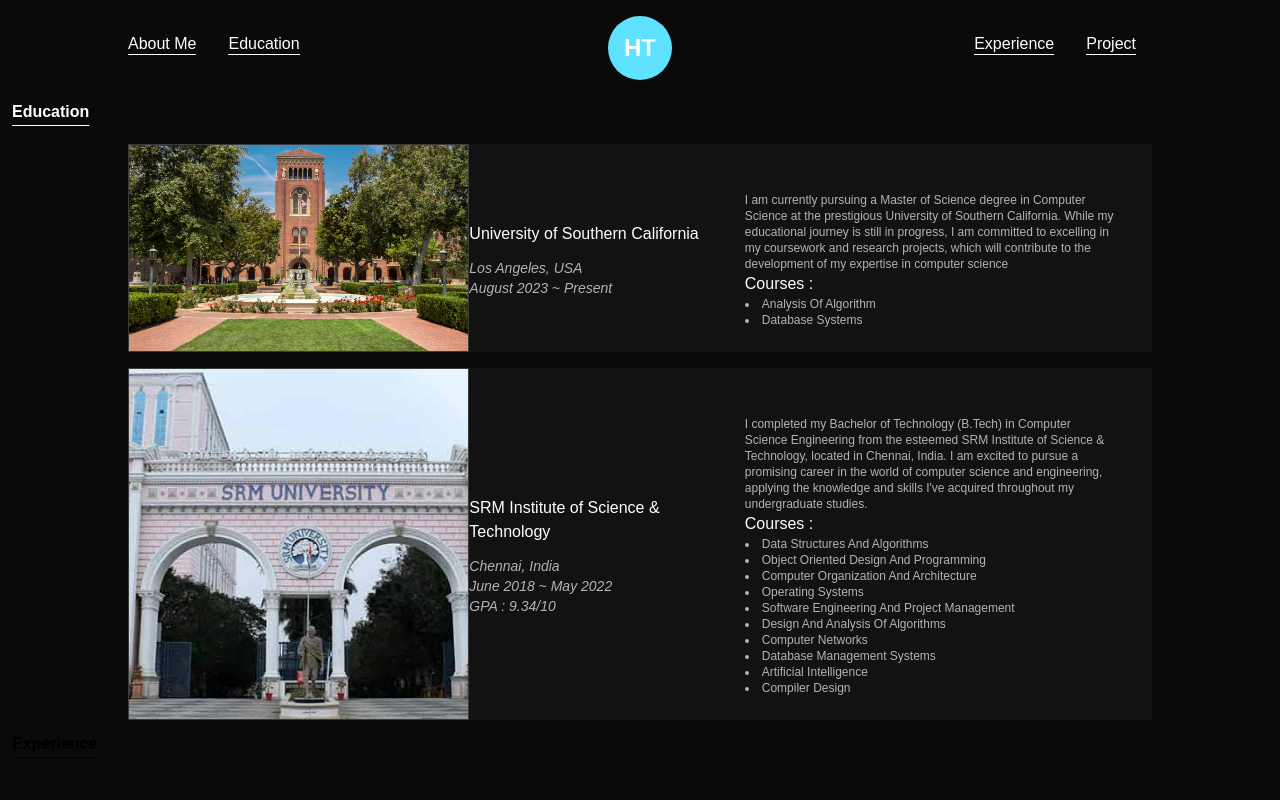
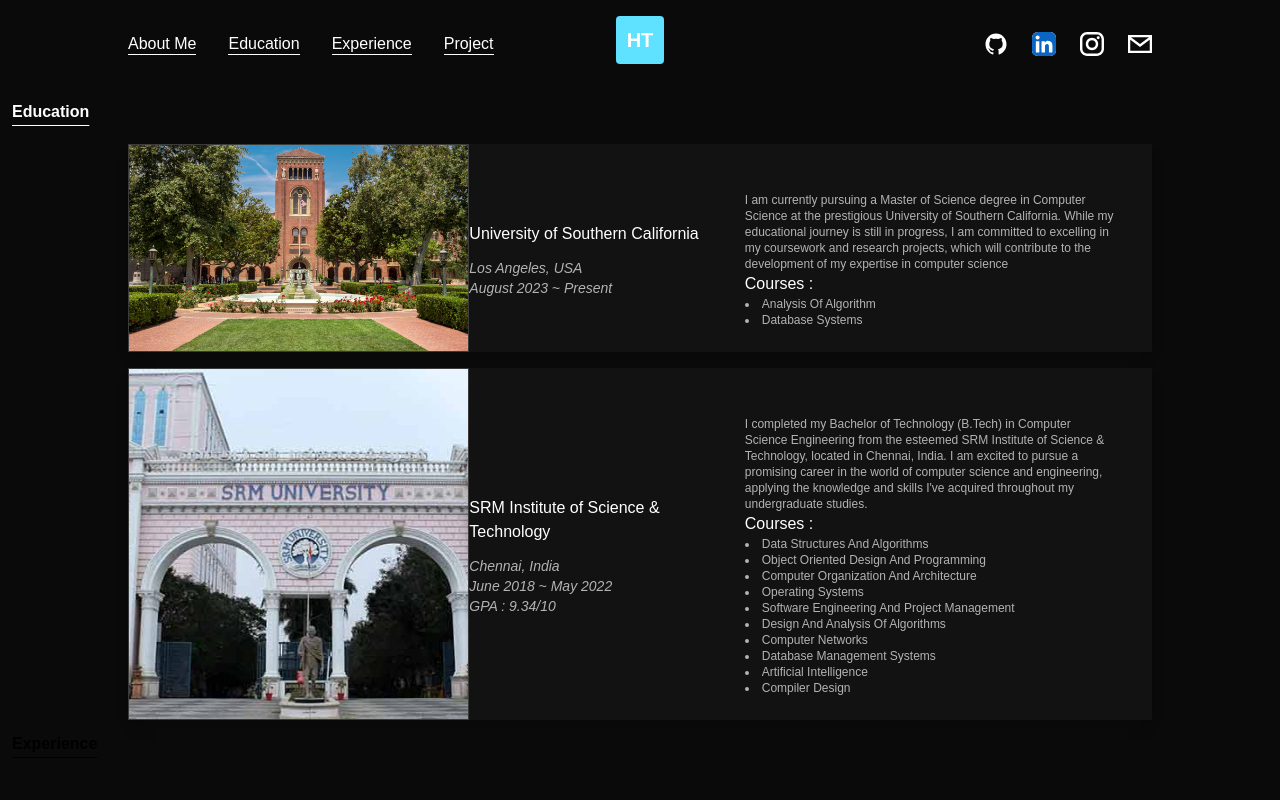
Before and after one commit to hrishikesh2708/portfolio, a React (Create React App) app: page / in a window 1280 px wide. Shown: the top 800 px of the page. Built offline with nearby package versions, Linux system fonts and the light colour scheme.

Commit message:
updated navbar

```diff
--- /dev/null
+++ b/src/components/Icons.js
@@ -0,0 +1,80 @@
+import * as React from "react";
+export const LinkedIn = ({ classname, ...rest }) => (
+  <svg
+    xmlns="http://www.w3.org/2000/svg"
+    width="1em"
+    height="1em"
+    viewBox="0 0 256 256"
+    class={`${classname} w-full h-auto`}
+    {...rest}
+  >
+    <path fill="rgba(255, 255, 255, 0)" d="M0 0h256v256H0z" />
+    <g fill="none">
+      <rect width={256} height={256} fill="#fff" rx={60} />
+      <rect width={256} height={256} fill="#0A66C2" rx={60} />
+      <path
+        fill="#fff"
+        d="M184.715 217.685h29.27a4 4 0 0 0 4-3.999l.015-61.842c0-32.323-6.965-57.168-44.738-57.168-14.359-.534-27.9 6.868-35.207 19.228a.32.32 0 0 1-.595-.161V101.66a4 4 0 0 0-4-4h-27.777a4 4 0 0 0-4 4v112.02a4 4 0 0 0 4 4h29.268a4 4 0 0 0 4-4v-55.373c0-15.657 2.97-30.82 22.381-30.82 19.135 0 19.383 17.916 19.383 31.834v54.364a4 4 0 0 0 4 4ZM38 59.627c0 11.865 9.767 21.627 21.632 21.627 11.862-.001 21.623-9.769 21.623-21.631C81.253 47.761 71.491 38 59.628 38 47.762 38 38 47.763 38 59.627Zm6.959 158.058h29.307a4 4 0 0 0 4-4V101.66a4 4 0 0 0-4-4H44.959a4 4 0 0 0-4 4v112.025a4 4 0 0 0 4 4Z"
+      />
+    </g>
+  </svg>
+);
+
+export const Github = ({ classname, ...rest }) => (
+  <svg
+    xmlns="http://www.w3.org/2000/svg"
+    width="1em"
+    height="1em"
+    viewBox="0 0 512 512"
+    class={`${classname} w-full h-auto`}
+    {...rest}
+  >
+    <path fill="rgba(255, 255, 255, 0)" d="M0 0h512v512H0z" />
+    <path
+      fill="currentColor"
+      d="M256 32C132.3 32 32 134.9 32 261.7c0 101.5 64.2 187.5 153.2 217.9a17.56 17.56 0 0 0 3.8.4c8.3 0 11.5-6.1 11.5-11.4 0-5.5-.2-19.9-.3-39.1a102.4 102.4 0 0 1-22.6 2.7c-43.1 0-52.9-33.5-52.9-33.5-10.2-26.5-24.9-33.6-24.9-33.6-19.5-13.7-.1-14.1 1.4-14.1h.1c22.5 2 34.3 23.8 34.3 23.8 11.2 19.6 26.2 25.1 39.6 25.1a63 63 0 0 0 25.6-6c2-14.8 7.8-24.9 14.2-30.7-49.7-5.8-102-25.5-102-113.5 0-25.1 8.7-45.6 23-61.6-2.3-5.8-10-29.2 2.2-60.8a18.64 18.64 0 0 1 5-.5c8.1 0 26.4 3.1 56.6 24.1a208.21 208.21 0 0 1 112.2 0c30.2-21 48.5-24.1 56.6-24.1a18.64 18.64 0 0 1 5 .5c12.2 31.6 4.5 55 2.2 60.8 14.3 16.1 23 36.6 23 61.6 0 88.2-52.4 107.6-102.3 113.3 8 7.1 15.2 21.1 15.2 42.5 0 30.7-.3 55.5-.3 63 0 5.4 3.1 11.5 11.4 11.5a19.35 19.35 0 0 0 4-.4C415.9 449.2 480 363.1 480 261.7 480 134.9 379.7 32 256 32Z"
+    />
+  </svg>
+);
+
+export const Instagram = ({ className, ...rest }) => (
+  <svg
+    fill="#000"
+    id="Layer_1"
+    xmlns="http://www.w3.org/2000/svg"
+    width="50"
+    height="50"
+    viewBox="0 0 551.034 551.034"
+    class={`${className} w-full h-auto`}
+    {...rest}
+  >
+    <path
+      class="logo"
+      fill="#fff"
+      id="XMLID_17_"
+      d="M386.878,0H164.156C73.64,0,0,73.64,0,164.156v222.722 c0,90.516,73.64,164.156,164.156,164.156h222.722c90.516,0,164.156-73.64,164.156-164.156V164.156 C551.033,73.64,477.393,0,386.878,0z M495.6,386.878c0,60.045-48.677,108.722-108.722,108.722H164.156 c-60.045,0-108.722-48.677-108.722-108.722V164.156c0-60.046,48.677-108.722,108.722-108.722h222.722 c60.045,0,108.722,48.676,108.722,108.722L495.6,386.878L495.6,386.878z"
+    />
+
+    <path
+      id="XMLID_81_"
+      fill="#fff"
+      d="M275.517,133C196.933,133,133,196.933,133,275.516 s63.933,142.517,142.517,142.517S418.034,354.1,418.034,275.516S354.101,133,275.517,133z M275.517,362.6 c-48.095,0-87.083-38.988-87.083-87.083s38.989-87.083,87.083-87.083c48.095,0,87.083,38.988,87.083,87.083 C362.6,323.611,323.611,362.6,275.517,362.6z"
+    />
+
+    <circle id="XMLID_83_" fill="#fff" cx="418.306" cy="134.072" r="34.149" />
+  </svg>
+);
+
+export const Email = ({ className, ...rest }) => (
+  <svg
+    xmlns="http://www.w3.org/2000/svg"
+    class={`${className} w-full h-auto`}
+    viewBox="0 0 8 6"
+    {...rest}
+  >
+    <path
+      fill="#fff"
+      d="M0 0h8v6H0zm.75.75v4.5h6.5V.75zM0 0l4 3 4-3v1L4 4 0 1z"
+    />
+  </svg>
+);
--- a/src/components/Logo.js
+++ b/src/components/Logo.js
@@ -6,7 +6,7 @@
     <div class="flex items-center justify-center mt-2">
       <motion.a
         href="/"
-        class=" w-16 h-16 bg-accent-3 text-shade-1 flex items-center justify-center rounded-full text-2xl font-bold"
+        class=" w-12 h-12 bg-accent-3 text-shade-1 flex items-center justify-center rounded text-xl font-bold"
         whileHover={{
           backgroundColor: [
             "#121212",
--- a/src/components/Navbar.js
+++ b/src/components/Navbar.js
@@ -1,6 +1,8 @@
 import React from "react";
 import { GiHamburgerMenu } from "react-icons/gi";
 import Logo from "./Logo";
+import { LinkedIn, Github, Instagram, Email } from "./Icons";
+import { motion } from "framer-motion";
 const contentl = [
   {
     label: "About Me",
@@ -56,8 +58,6 @@
             />
           );
         })}
-      </nav>
-      <nav class="">
         {contentr.map((element) => {
           return (
             <Customlink
@@ -68,6 +68,40 @@
           );
         })}
       </nav>
+      <nav class="flex items-center justify-center flex-wrap">
+        <motion.a
+          href="#"
+          whileHover={{ y: -2 }}
+          whileTap={{ scale: 0.9 }}
+          class="w-6 mr-3"
+        >
+          <Github />
+        </motion.a>
+        <motion.a
+          href="#"
+          whileHover={{ y: -2 }}
+          whileTap={{ scale: 0.9 }}
+          class="w-6 mx-3"
+        >
+          <LinkedIn />
+        </motion.a>
+        <motion.a
+          href="#"
+          whileHover={{ y: -2 }}
+          whileTap={{ scale: 0.9 }}
+          class="w-6 mx-3"
+        >
+          <Instagram />
+        </motion.a>
+        <motion.a
+          href="#"
+          whileHover={{ y: -2 }}
+          whileTap={{ scale: 0.9 }}
+          class="w-6 ml-3"
+        >
+          <Email />
+        </motion.a>
+      </nav>
     </header>
   );
 }
```
Also changed, not shown: 1 other file (tests, documents, lock files or other folders).
